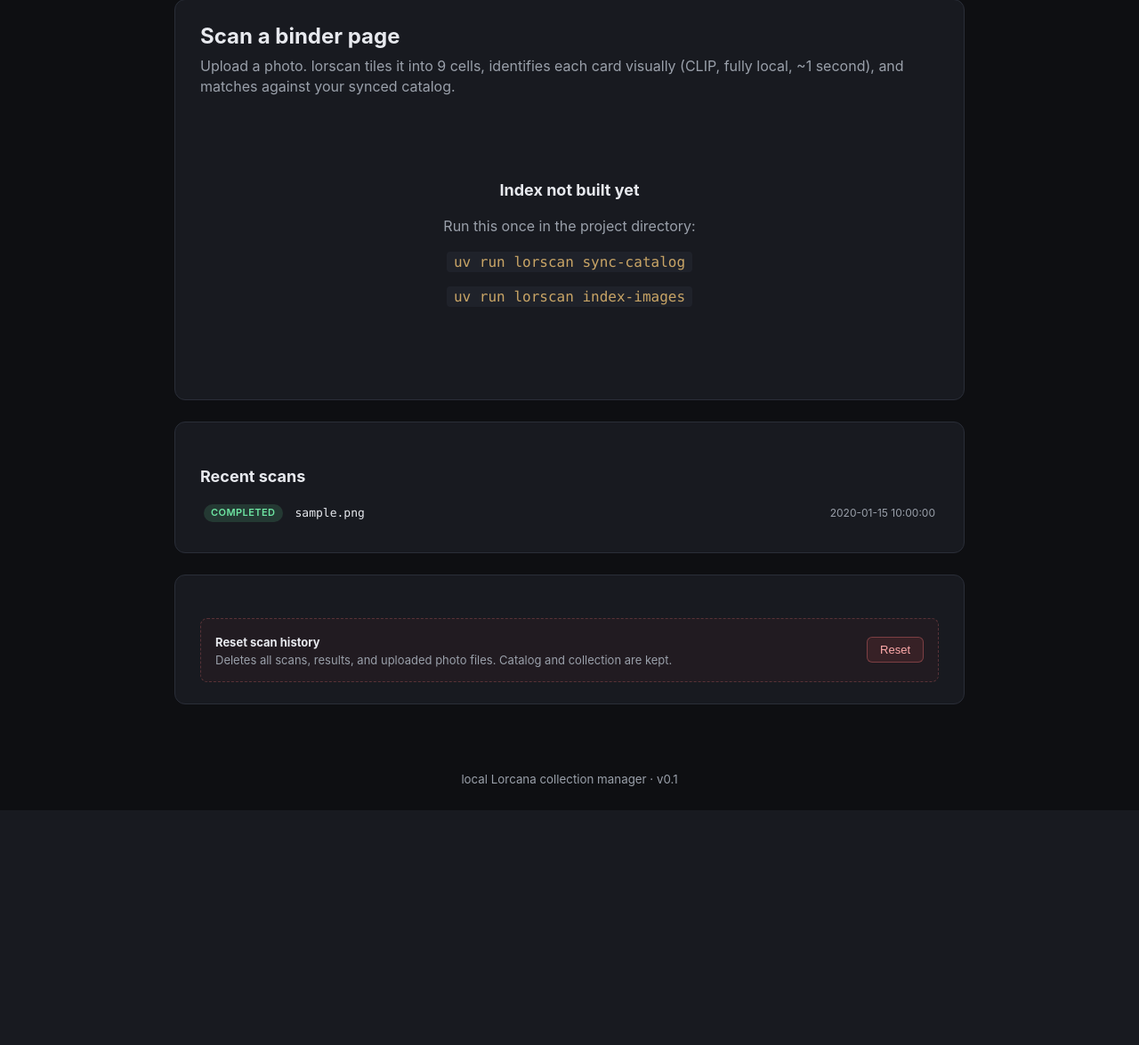
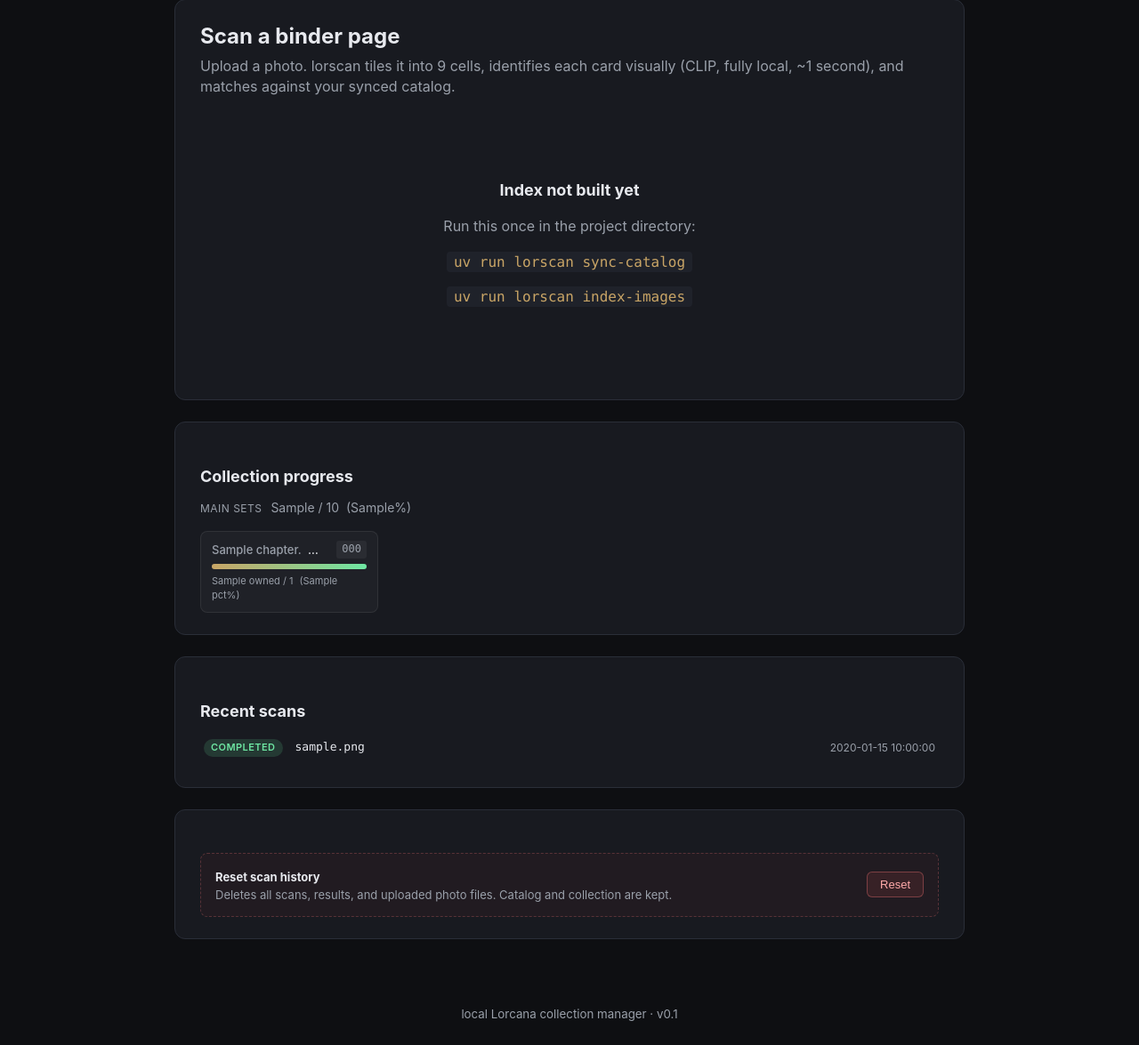
Before and after one commit to ityou-tech/lorscan, a FastAPI app: template src/lorscan/app/templates/scan/index.html in a window 1280 px wide. Shown: the part 84-1259 px from the top of the page at 89% size. Before the commit the page ends 995 px from the top, so only its background shows below. Run offline with FastAPI, Linux system fonts and the light colour scheme; the template is opened without the code that fills it: most values are stand-ins (such as "Sample title", 1, 10 or a date in 2020); parts of the project's set-up code (start-up, migrations or seed data) failed here and were passed over.

Commit message:
feat(scan): set-progress dashboard on the /scan landing page
Renders every set as a small card with chapter prefix, progress bar,
and owned/total counts — sorted by release order, supplementary sets
at the end. Each cell links into /missing#<set_code> so a click jumps
straight to the missing-cards detail for that set.

Headline aggregate at the top covers main sets only ("X / Y across
the 11 chapters") so promo / adventure cards don't dilute the
percentage you actually care about for the canonical Lorcana run.

Co-Authored-By: Claude Opus 4.7 (1M context) <noreply@anthropic.com>

```diff
--- a/src/lorscan/app/static/css/main.css
+++ b/src/lorscan/app/static/css/main.css
@@ -886,6 +886,49 @@ button.primary:disabled {
   margin-left: 4px;
 }
 
+/* Compact set-progress dashboard (rendered on /scan). Lays out every set
+   as a small card with a progress bar; the whole cell is a link into
+   /missing#<set_code> so clicking jumps to the relevant section. */
+.progress-grid {
+  display: grid;
+  grid-template-columns: repeat(auto-fill, minmax(200px, 1fr));
+  gap: 10px;
+  margin-top: 8px;
+}
+.progress-cell {
+  display: flex;
+  flex-direction: column;
+  gap: 6px;
+  padding: 10px 12px;
+  background: rgba(255, 255, 255, 0.03);
+  border: 1px solid rgba(255, 255, 255, 0.08);
+  border-radius: 8px;
+  text-decoration: none;
+  color: inherit;
+  transition: border-color 0.15s, transform 0.15s;
+}
+.progress-cell:hover {
+  border-color: rgba(255, 255, 255, 0.20);
+  transform: translateY(-1px);
+}
+.progress-cell-head {
+  display: flex;
+  align-items: center;
+  justify-content: space-between;
+  gap: 8px;
+  font-size: 13px;
+  font-weight: 500;
+}
+.progress-cell-head > span:first-child {
+  white-space: nowrap;
+  overflow: hidden;
+  text-overflow: ellipsis;
+}
+.progress-cell-stats {
+  font-size: 11px;
+  color: var(--muted);
+}
+
 /* Two-up segmented mode toggle on the upload form. Radio inputs are
    hidden visually but kept accessible via the surrounding label. */
 .mode-toggle {
--- a/src/lorscan/app/templates/missing/index.html
+++ b/src/lorscan/app/templates/missing/index.html
@@ -14,7 +14,7 @@
   </div>
   {% else %}
     {% for s in sets %}
-    <section class="set-progress">
+    <section class="set-progress" id="{{ s.set_code }}">
       <header class="set-progress-header">
         <span class="set-progress-name">
           {% if s.chapter %}<span class="set-chapter">{{ s.chapter }}.</span>{% endif %}
--- a/src/lorscan/app/templates/scan/index.html
+++ b/src/lorscan/app/templates/scan/index.html
@@ -70,6 +70,41 @@
   </form>
   {% endif %}
 </section>
+
+{% if progress.rows %}
+<section class="card">
+  <header class="results-header">
+    <h2>Collection progress</h2>
+    <div class="meta">
+      <div>
+        <span class="label">Main sets</span>
+        {{ progress.main_owned }} / {{ progress.main_total }}
+        <span class="set-progress-pct">({{ progress.main_pct }}%)</span>
+      </div>
+    </div>
+  </header>
+  <div class="progress-grid">
+    {% for r in progress.rows %}
+    <a class="progress-cell" href="/missing#{{ r.set_code }}">
+      <div class="progress-cell-head">
+        <span>
+          {% if r.chapter %}<span class="set-chapter">{{ r.chapter }}.</span>{% endif %}
+          {{ r.name }}
+        </span>
+        <code class="set-progress-code">{{ r.set_code }}</code>
+      </div>
+      <div class="progress-bar">
+        <div class="progress-bar-fill" style="width: {{ r.pct }}%"></div>
+      </div>
+      <div class="progress-cell-stats">
+        {{ r.owned }} / {{ r.total_cards }}
+        <span class="set-progress-pct">({{ r.pct }}%)</span>
+      </div>
+    </a>
+    {% endfor %}
+  </div>
+</section>
+{% endif %}
 
 {% if recent_scans %}
 <section class="card">
```
Also changed, not shown: src/lorscan/app/routes/scan.py (+37 -1 lines).
